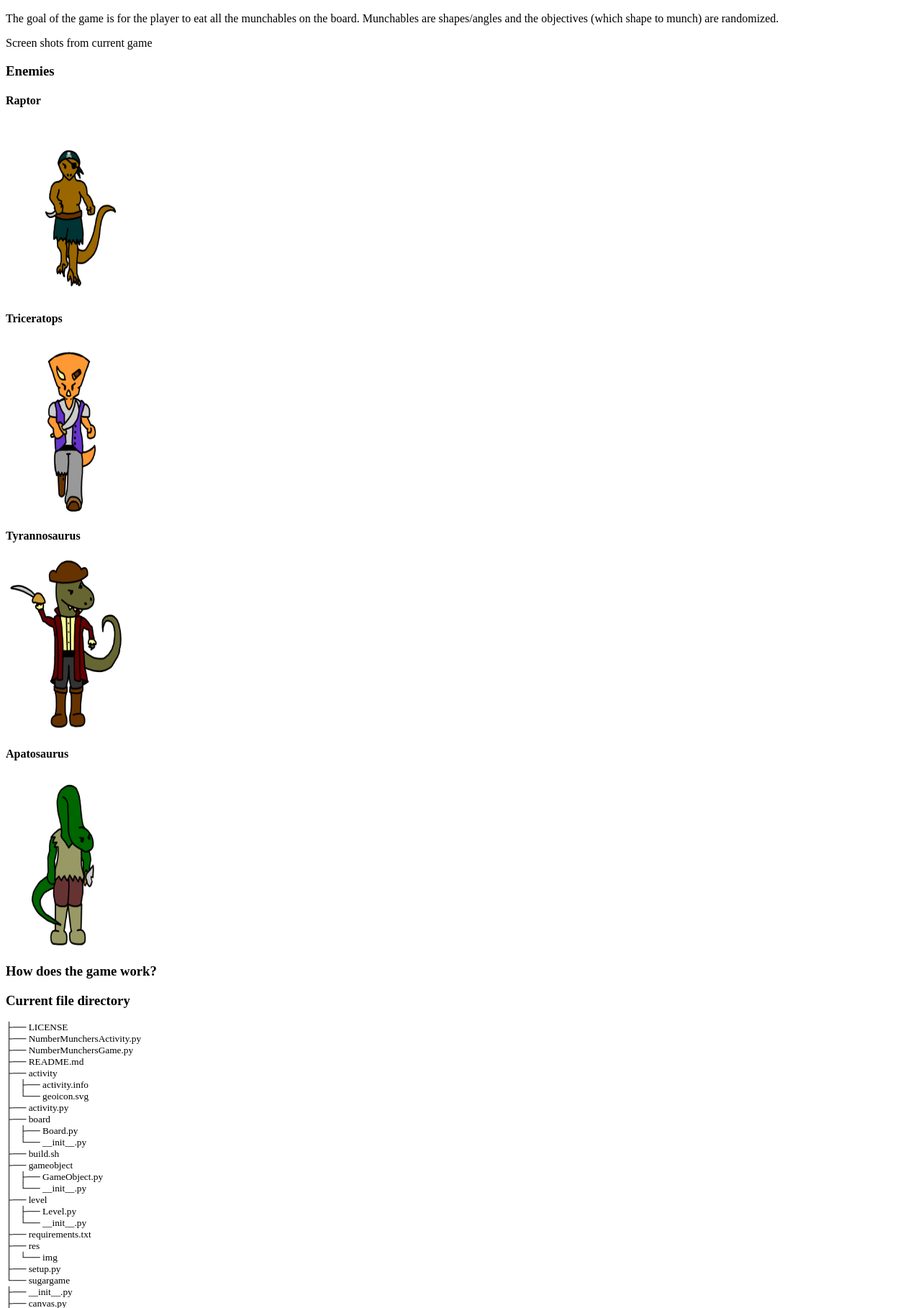
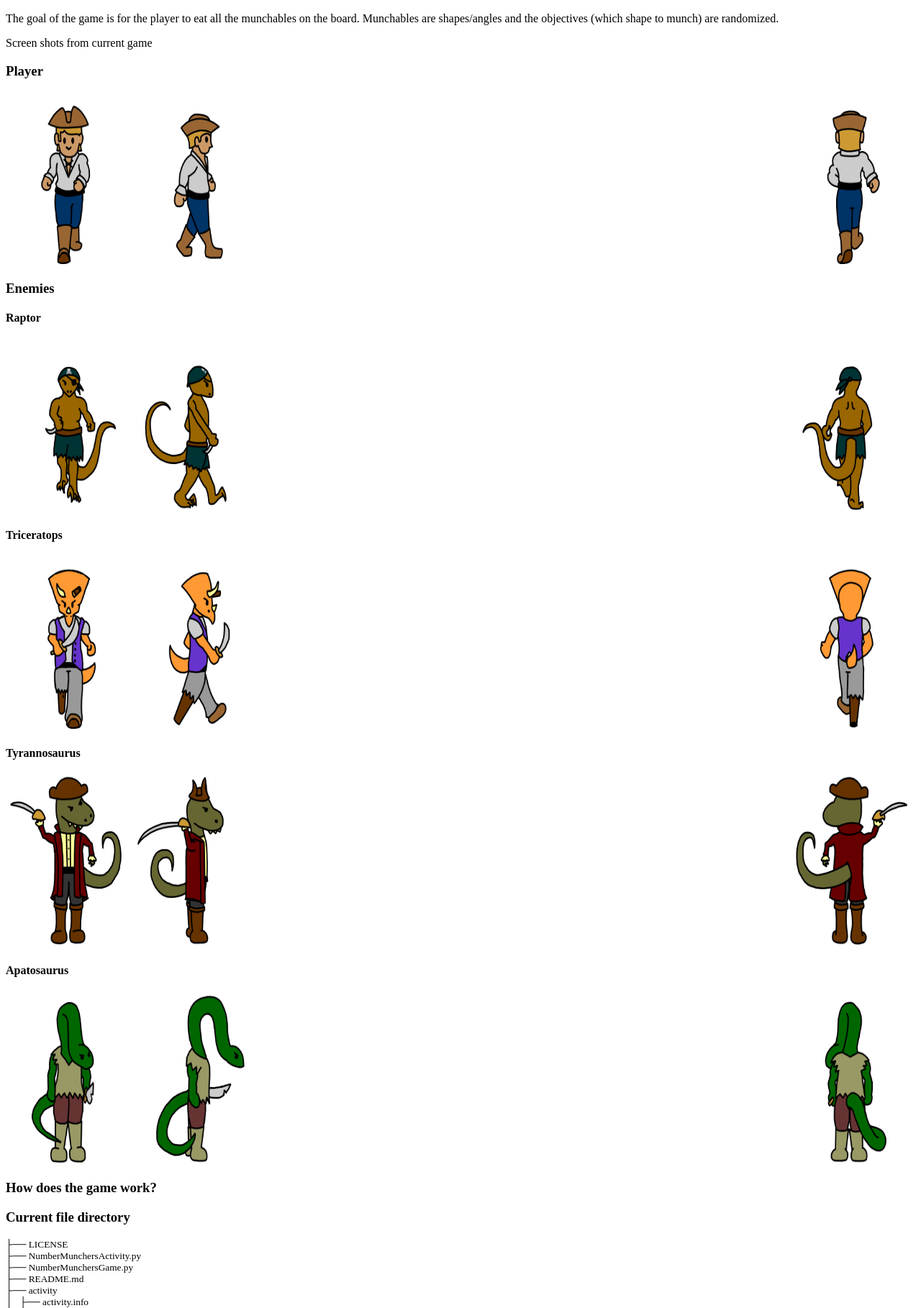
Before and after one commit to emollient/geomunchers-pres, a plain HTML site: page presentation.html in a window 1280 px wide. Shown: the part 755-2573 px from the top of the page at 72% size. Drawn offline with Linux system fonts and the light colour scheme.

Commit message:
added pictures of art

```diff
--- a/presentation.html
+++ b/presentation.html
@@ -48,23 +48,37 @@
                         Screen shots from current game
                     </section>
                     <section>
+                    <h3>Player</h3>
+                    <img width="178" height="238" src="images/characters_HD/player/player_front_anim.gif" style="float:left">
+                    <img width="178" height="238" src="images/characters_HD/player/player_side_anim.gif">
+                    <img width="178" height="238" src="images/characters_HD/player/player_back_anim.gif" style="float:right">
+                    </section>
+                    <section>
                     <h3>Enemies</h3>
                     </section>
                     <section>
                     <h4>Raptor</h4>
-                    <img width="178" height="238" src="images/characters_HD/raptor/raptor_front_walk.png">
+                    <img width="178" height="238" src="images/characters_HD/raptor/raptor_front_walk.png" style="float:left">
+                    <img width="178" height="238" src="images/characters_HD/raptor/raptor_side_walk.png">
+                    <img width="178" height="238" src="images/characters_HD/raptor/raptor_back_walk.png" style="float:right">
                     </section>
                     <section>
                     <h4>Triceratops</h4>
-                    <img width="178" height="238" src="images/characters_HD/triceratops/triceratops_front_walk.png">
+                    <img width="178" height="238" src="images/characters_HD/triceratops/triceratops_front_walk.png" style="float:left">
+                    <img width="178" height="238" src="images/characters_HD/triceratops/triceratops_side_walk.png">
+                    <img width="178" height="238" src="images/characters_HD/triceratops/triceratops_back_walk.png" style="float:right">
                     </section>
                     <section>
                     <h4>Tyrannosaurus</h4>
-                    <img width="178" height="238" src="images/characters_HD/tyrannosaurus/tyrannosaurus_front_stand.png">
+                    <img width="178" height="238" src="images/characters_HD/tyrannosaurus/tyrannosaurus_front_stand.png" style="float:left">
+                    <img width="178" height="238" src="images/characters_HD/tyrannosaurus/tyrannosaurus_side_stand.png">
+                    <img width="178" height="238" src="images/characters_HD/tyrannosaurus/tyrannosaurus_back_stand.png" style="float:right">
                     </section>
                     <section>
                     <h4>Apatosaurus</h4>
-                    <img width="178" height="238" src="images/characters_HD/apatosaurus/apatosaurus_front_stand.png">
+                    <img width="178" height="238" src="images/characters_HD/apatosaurus/apatosaurus_front_stand.png" style="float:left">
+                    <img width="178" height="238" src="images/characters_HD/apatosaurus/apatosaurus_side_stand.png">
+                    <img width="178" height="238" src="images/characters_HD/apatosaurus/apatosaurus_back_stand.png" style="float:right">
                     </section>
                 </section>
                 <section>
```
